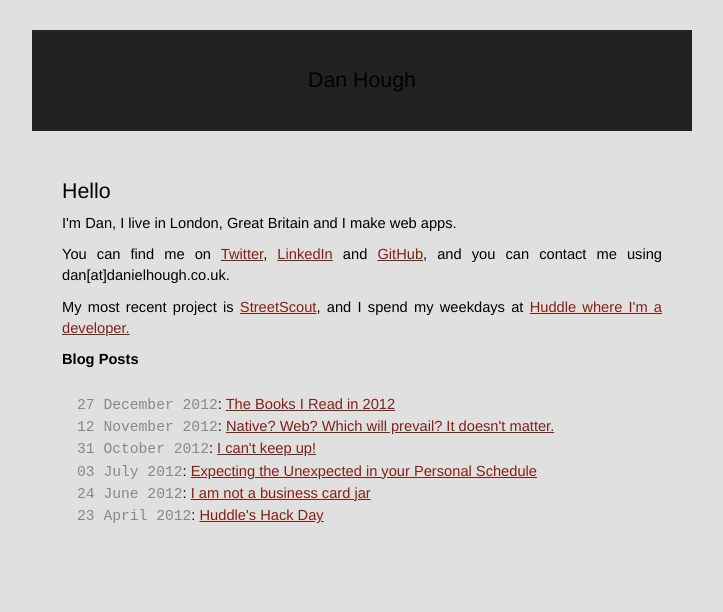
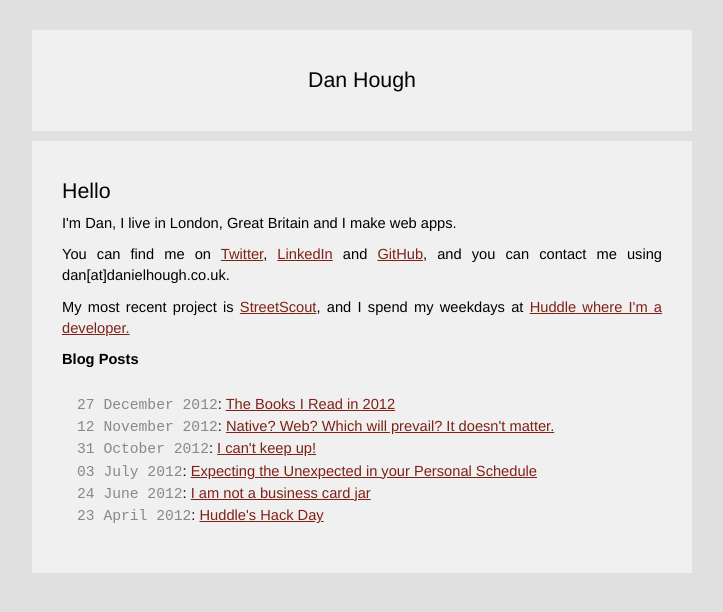
Before and after one commit to basicallydan/danhough.com, a Jekyll site: the page built from index.html, in a window 1280 px wide. Shown: the top 612 px of the page, without its empty margins (278-1001 px from the left). Built offline with Jekyll 4.4.1, drawn with Linux system fonts in a browser that asks for light colours.

Commit message:
Forgot a lil style change

```diff
--- a/css/main.css
+++ b/css/main.css
@@ -90,7 +90,7 @@ div.header {
   padding:30px;
   text-align:center;
   margin:30px auto 10px auto;
-  background-color:#222;
+  background-color:#f0f0f0;
   display:block;
   overflow:hidden;
 }
@@ -109,6 +109,7 @@ div.header h1.title {
   max-width:600px;
   position:relative;
   bottom:0px;
+  background-color:#f0f0f0;
 }
 
 a:link {
```
